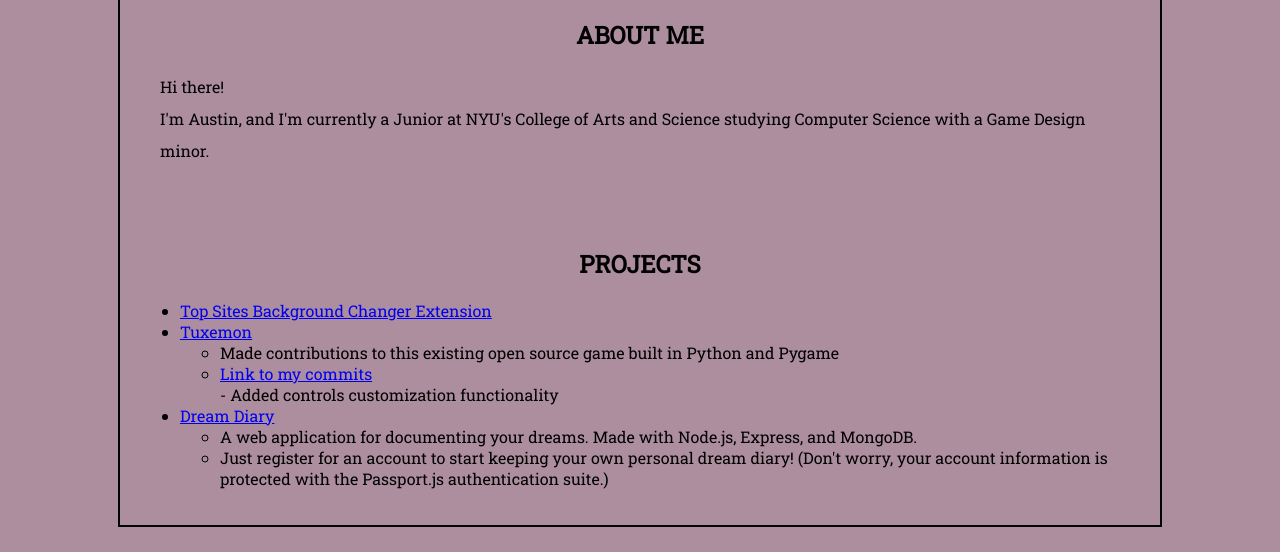
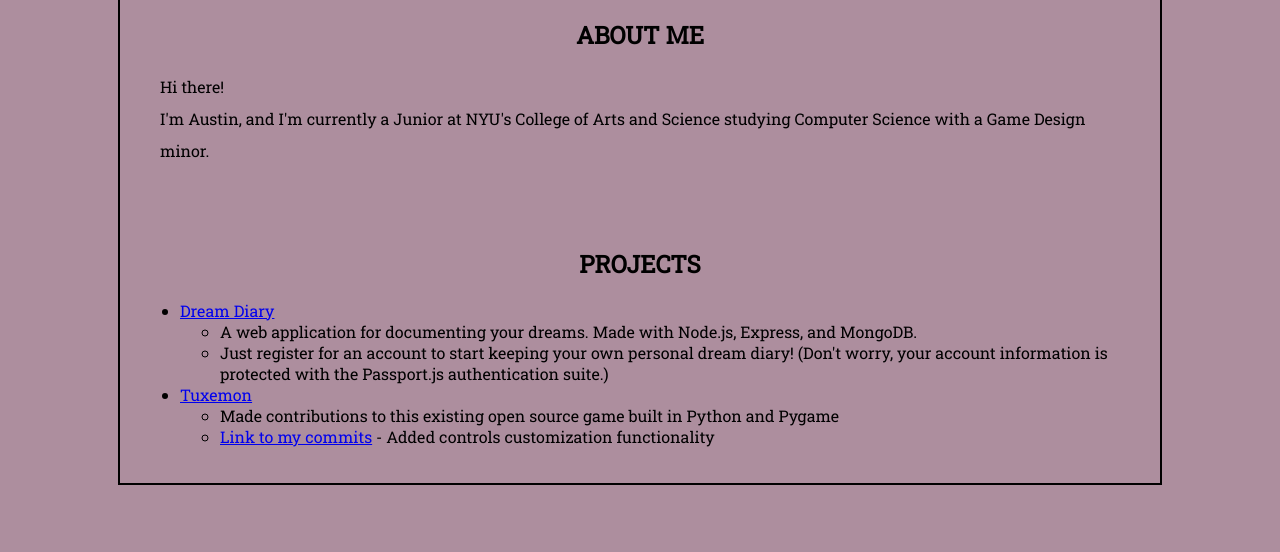
Before and after one commit to austintian03/austintian03.github.io, a plain HTML site: page index.html in a window 1280 px wide. Shown: the part 376-928 px from the top of the page. After the commit the page ends 886 px from the top, so only its background shows below. Drawn offline with Linux system fonts and the light colour scheme.

Commit message:
Update projects section

```diff
--- a/index.html
+++ b/index.html
@@ -34,16 +34,16 @@
     <div id="Projects">
       <h2>PROJECTS</h2>
       <ul id="project-p">
-        <li><a href="https://github.com/nyu-ossd-s20/Top-Sites-Background-Changer">Top Sites Background Changer Extension</a></li>
-        <li><a href="https://github.com/Tuxemon/Tuxemon">Tuxemon</a></li>
-          <ul>
-            <li>Made contributions to this existing open source game built in Python and Pygame
-            <li><a href="https://github.com/Tuxemon/Tuxemon/commits?author=austintian03">Link to my commits</a></li> - Added controls customization functionality
-          </ul>
+        <!--<li><a href="https://github.com/nyu-ossd-s20/Top-Sites-Background-Changer">Top Sites Background Changer Extension</a></li>-->
         <li><a href="https://github.com/austintian03/Dream-Diary">Dream Diary</a> </li>
           <ul>
             <li>A web application for documenting your dreams. Made with Node.js, Express, and MongoDB.</li>
             <li>Just register for an account to start keeping your own personal dream diary! (Don't worry, your account information is protected with the Passport.js authentication suite.)</li>
+          </ul>
+        <li><a href="https://github.com/Tuxemon/Tuxemon">Tuxemon</a></li>
+          <ul>
+            <li>Made contributions to this existing open source game built in Python and Pygame
+            <li><a href="https://github.com/Tuxemon/Tuxemon/commits?author=austintian03">Link to my commits</a> - Added controls customization functionality</li>
           </ul>
       </ul>
     </div>
```
